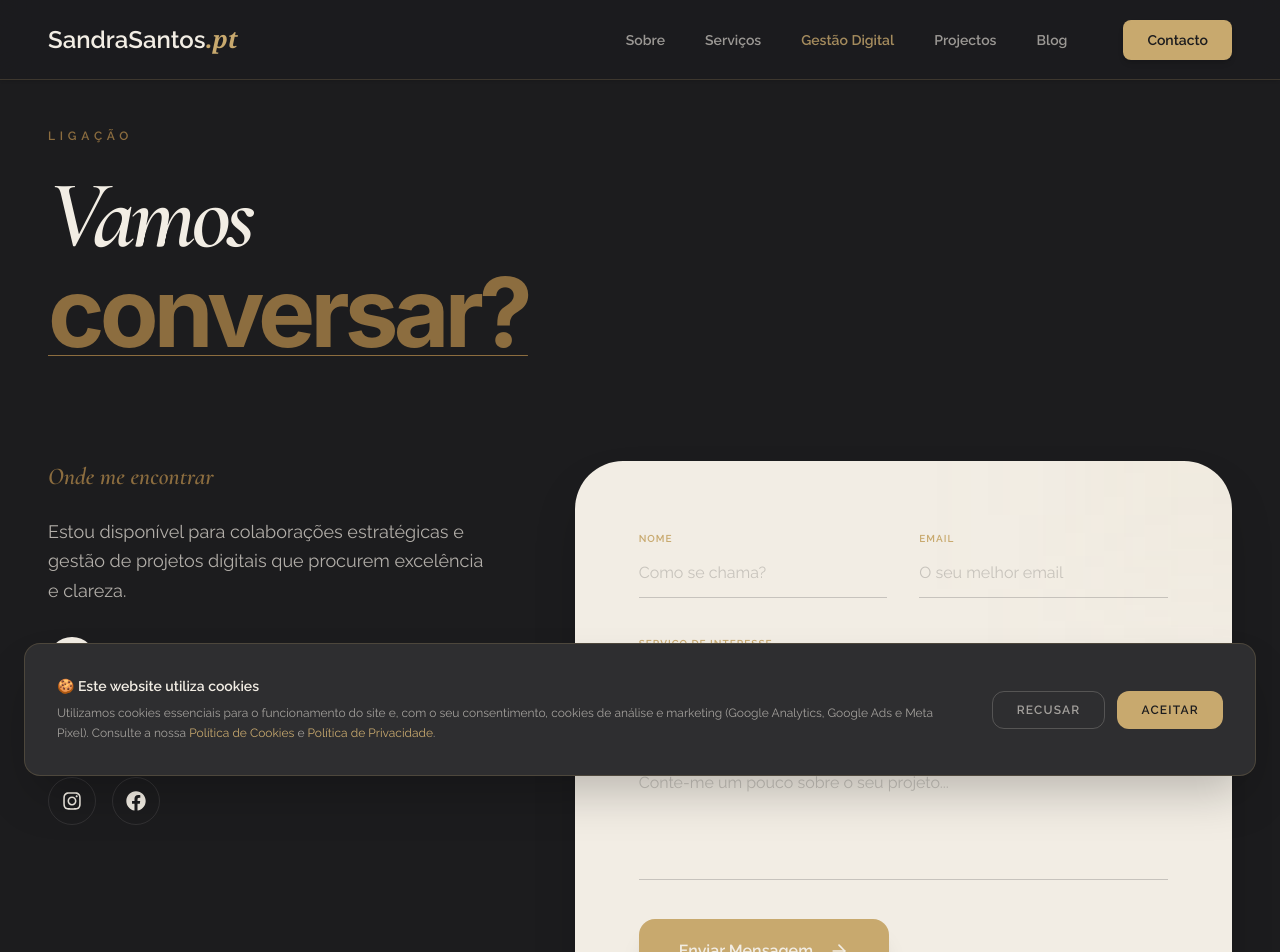
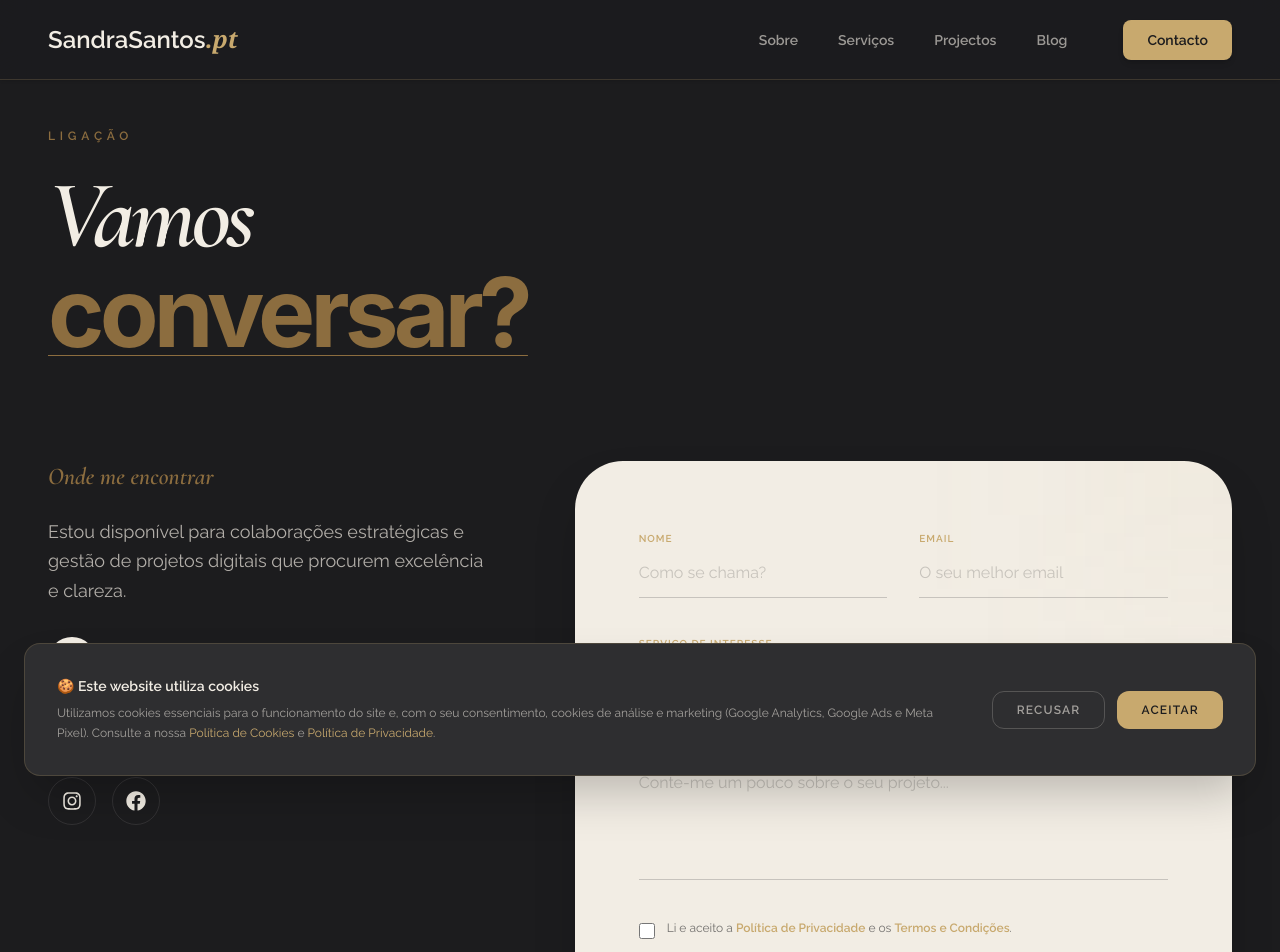
Before and after one commit to pedromont99/sandra-santos-site, a Next.js app: page /contacto in a window 1280 px wide. Shown: the top 952 px of the page. Built offline with nearby package versions, Linux system fonts and the light colour scheme.

Commit message:
feat: SEO meta tags, botões hero com links, GTM condicional, desindexar guia, checkbox privacidade formulário

```diff
--- a/src/app/contacto/page.tsx
+++ b/src/app/contacto/page.tsx
@@ -9,6 +9,7 @@ export default function Contacto() {
     email: "",
     servico: "Branding & Social Media",
     mensagem: "",
+    privacidade: false,
   });
   const [status, setStatus] = useState<"idle" | "loading" | "success" | "error">("idle");
 
@@ -25,7 +26,7 @@ export default function Contacto() {
 
       if (res.ok) {
         setStatus("success");
-        setFormData({ nome: "", email: "", servico: "Branding & Social Media", mensagem: "" });
+        setFormData({ nome: "", email: "", servico: "Branding & Social Media", mensagem: "", privacidade: false });
       } else {
         setStatus("error");
       }
@@ -163,6 +164,28 @@ export default function Contacto() {
                   <p className="text-red-500 text-sm">Erro ao enviar. Tenta novamente.</p>
                 )}
 
+                <div className="space-y-2">
+                  <label className="flex items-start gap-3 cursor-pointer">
+                    <input
+                      type="checkbox"
+                      required
+                      checked={formData.privacidade}
+                      onChange={(e) => setFormData({ ...formData, privacidade: e.target.checked })}
+                      className="mt-1 w-4 h-4 accent-[#C8A96E] cursor-pointer shrink-0"
+                    />
+                    <span className="text-[#1C1C1E]/60 text-xs leading-relaxed">
+                      Li e aceito a{" "}
+                      <a href="/privacidade" target="_blank" className="text-[#C8A96E] hover:underline font-bold">
+                        Política de Privacidade
+                      </a>{" "}
+                      e os{" "}
+                      <a href="/termos" target="_blank" className="text-[#C8A96E] hover:underline font-bold">
+                        Termos e Condições
+                      </a>.
+                    </span>
+                  </label>
+                </div>
+
                 <button
                   type="submit"
                   disabled={status === "loading"}
--- a/src/app/guia/layout.tsx
+++ b/src/app/guia/layout.tsx
@@ -1,3 +1,12 @@
+import type { Metadata } from "next";
+
+export const metadata: Metadata = {
+  robots: {
+    index: false,
+    follow: false,
+  },
+};
+
 export default function GuiaLayout({ children }: { children: React.ReactNode }) {
   return (
     <div className="bg-[#1C1C1E] text-[#F2EDE4] min-h-screen">
--- a/src/app/layout.tsx
+++ b/src/app/layout.tsx
@@ -5,8 +5,38 @@ import Footer from "@/components/Footer";
 import CookieBanner from "@/components/CookieBanner";
 
 export const metadata: Metadata = {
-  title: "Sandra Santos | Crescimento Digital",
-  description: "Gestão de redes sociais, tráfego pago, websites e estratégia de conteúdo para negócios que querem crescer online. Portugal.",
+  title: "Sandra Santos | Estratégia & Autoridade Digital",
+  description: "Consultora digital especializada em branding, redes sociais, desenvolvimento web e tráfego pago. Transformo a sua presença digital em posicionamento e autoridade.",
+  keywords: ["consultora digital", "branding", "redes sociais", "marketing digital", "Portugal"],
+  authors: [{ name: "Sandra Santos" }],
+  creator: "Sandra Santos",
+  metadataBase: new URL("https://sandrasantos.pt"),
+  openGraph: {
+    title: "Sandra Santos | Estratégia & Autoridade Digital",
+    description: "Transformo a sua presença digital em posicionamento, autoridade e crescimento.",
+    url: "https://sandrasantos.pt",
+    siteName: "Sandra Santos",
+    images: [
+      {
+        url: "/sandra-santos-hero.jpg",
+        width: 1200,
+        height: 630,
+        alt: "Sandra Santos - Consultora Digital",
+      },
+    ],
+    locale: "pt_PT",
+    type: "website",
+  },
+  twitter: {
+    card: "summary_large_image",
+    title: "Sandra Santos | Estratégia & Autoridade Digital",
+    description: "Transformo a sua presença digital em posicionamento, autoridade e crescimento.",
+    images: ["/sandra-santos-hero.jpg"],
+  },
+  robots: {
+    index: true,
+    follow: true,
+  },
 };
 
 export default function RootLayout({
--- a/src/app/page.tsx
+++ b/src/app/page.tsx
@@ -2,6 +2,7 @@ import Image from "next/image";
 import Statement from "@/components/statement";
 import Services from "@/components/Services";
 import Testimonials from "@/components/Testimonials";
+import Link from "next/link";
 
 export default function Home() {
   return (
@@ -64,12 +65,12 @@ export default function Home() {
             </p>
 
             <div className="flex flex-col sm:flex-row gap-5 pt-4 justify-center lg:justify-start">
-              <button className="w-full sm:w-[220px] px-8 py-4 bg-[#F2EDE4] text-[#1C1C1E] rounded-xl font-bold transition-all duration-300 hover:bg-[#8C6D3F] hover:scale-105 active:scale-95 shadow-lg shadow-[#F2EDE4]/10">
+              <Link href="/projectos" className="w-full sm:w-[220px] px-8 py-4 bg-[#F2EDE4] text-[#1C1C1E] rounded-xl font-bold transition-all duration-300 hover:bg-[#8C6D3F] hover:text-[#F2EDE4] hover:scale-105 active:scale-95 shadow-lg shadow-[#F2EDE4]/10 text-center">
                 Ver projetos
-              </button>
-              <button className="w-full sm:w-[220px] px-8 py-4 border-2 border-[#F2EDE4] text-[#F2EDE4] bg-transparent rounded-xl font-bold transition-all duration-300 hover:bg-[#F2EDE4] hover:text-[#1C1C1E] hover:scale-105 active:scale-95">
+              </Link>
+              <Link href="/contacto" className="w-full sm:w-[220px] px-8 py-4 border-2 border-[#F2EDE4] text-[#F2EDE4] bg-transparent rounded-xl font-bold transition-all duration-300 hover:bg-[#F2EDE4] hover:text-[#1C1C1E] hover:scale-105 active:scale-95 text-center">
                 Trabalhar comigo
-              </button>
+              </Link>
             </div>
           </div>
         </div>
--- a/src/components/CookieBanner.tsx
+++ b/src/components/CookieBanner.tsx
@@ -1,18 +1,46 @@
 "use client";
 import { useState, useEffect } from "react";
 import Link from "next/link";
+
+const GTM_ID = "GTM-XXXXXXX"; // substituir pelo ID real
+
+function loadGTM() {
+  if (typeof window === "undefined") return;
+  if (document.getElementById("gtm-script")) return;
+
+  const script = document.createElement("script");
+  script.id = "gtm-script";
+  script.innerHTML = `
+    (function(w,d,s,l,i){w[l]=w[l]||[];w[l].push({'gtm.start':
+    new Date().getTime(),event:'gtm.js'});var f=d.getElementsByTagName(s)[0],
+    j=d.createElement(s),dl=l!='dataLayer'?'&l='+l:'';j.async=true;j.src=
+    'https://www.googletagmanager.com/gtm.js?id='+i+dl;f.parentNode.insertBefore(j,f);
+    })(window,document,'script','dataLayer','${GTM_ID}');
+  `;
+  document.head.appendChild(script);
+
+  const noscript = document.createElement("noscript");
+  noscript.id = "gtm-noscript";
+  noscript.innerHTML = `<iframe src="https://www.googletagmanager.com/ns.html?id=${GTM_ID}" height="0" width="0" style="display:none;visibility:hidden"></iframe>`;
+  document.body.insertBefore(noscript, document.body.firstChild);
+}
 
 export default function CookieBanner() {
   const [visible, setVisible] = useState(false);
 
   useEffect(() => {
     const consent = localStorage.getItem("cookie-consent");
-        if (!consent) setVisible(true);
+    if (!consent) {
+      setVisible(true);
+    } else if (consent === "accepted") {
+      loadGTM();
+    }
   }, []);
 
   const accept = () => {
     localStorage.setItem("cookie-consent", "accepted");
     setVisible(false);
+    loadGTM();
   };
 
   const reject = () => {
@@ -26,7 +54,6 @@ export default function CookieBanner() {
     <div className="fixed bottom-0 left-0 right-0 z-[99999] p-4 md:p-6">
       <div className="max-w-7xl mx-auto bg-[#2E2E30] border border-[#C8A96E]/20 rounded-2xl p-6 md:p-8 shadow-2xl">
         <div className="flex flex-col md:flex-row items-start md:items-center gap-6">
-
           <div className="flex-1 space-y-2">
             <p className="text-[#F2EDE4] font-bold text-sm">🍪 Este website utiliza cookies</p>
             <p className="text-[#F2EDE4]/60 text-xs leading-relaxed">
@@ -41,7 +68,6 @@ export default function CookieBanner() {
               </Link>.
             </p>
           </div>
-
           <div className="flex gap-3 shrink-0">
             <button
               onClick={reject}
--- a/src/components/Footer.tsx
+++ b/src/components/Footer.tsx
@@ -70,7 +70,7 @@ export default function Footer() {
               <li><Link href="/servicos" className="text-[#1C1C1E]/70 hover:text-[#1C1C1E] transition-colors">Serviços</Link></li>
               <li><Link href="/projectos" className="text-[#1C1C1E]/70 hover:text-[#1C1C1E] transition-colors">Projetos</Link></li>
               <li><Link href="/blog" className="text-[#1C1C1E]/70 hover:text-[#1C1C1E] transition-colors">Blog</Link></li>
-              <li><Link href="/guia" className="text-[#C8A96E] hover:text-[#8C6D3F] transition-colors font-bold">Gestão Digital</Link></li>
+              {/* <li><Link href="/guia" className="text-[#C8A96E] hover:text-[#8C6D3F] transition-colors font-bold">Gestão Digital</Link></li> */}
             </ul>
           </div>
 
--- a/src/components/Navbar.tsx
+++ b/src/components/Navbar.tsx
@@ -11,7 +11,7 @@ export default function Navbar() {
   const navLinks = [
     { name: "Sobre", href: "/sobre" },
     { name: "Serviços", href: "/servicos" },
-    { name: "Gestão Digital", href: "/guia", highlight: true },
+    // { name: "Gestão Digital", href: "/guia", highlight: true },
     { name: "Projectos", href: "/projectos" },
     { name: "Blog", href: "/blog" },
   ];
```
Lines whose indentation alone changed are shown as unchanged.
